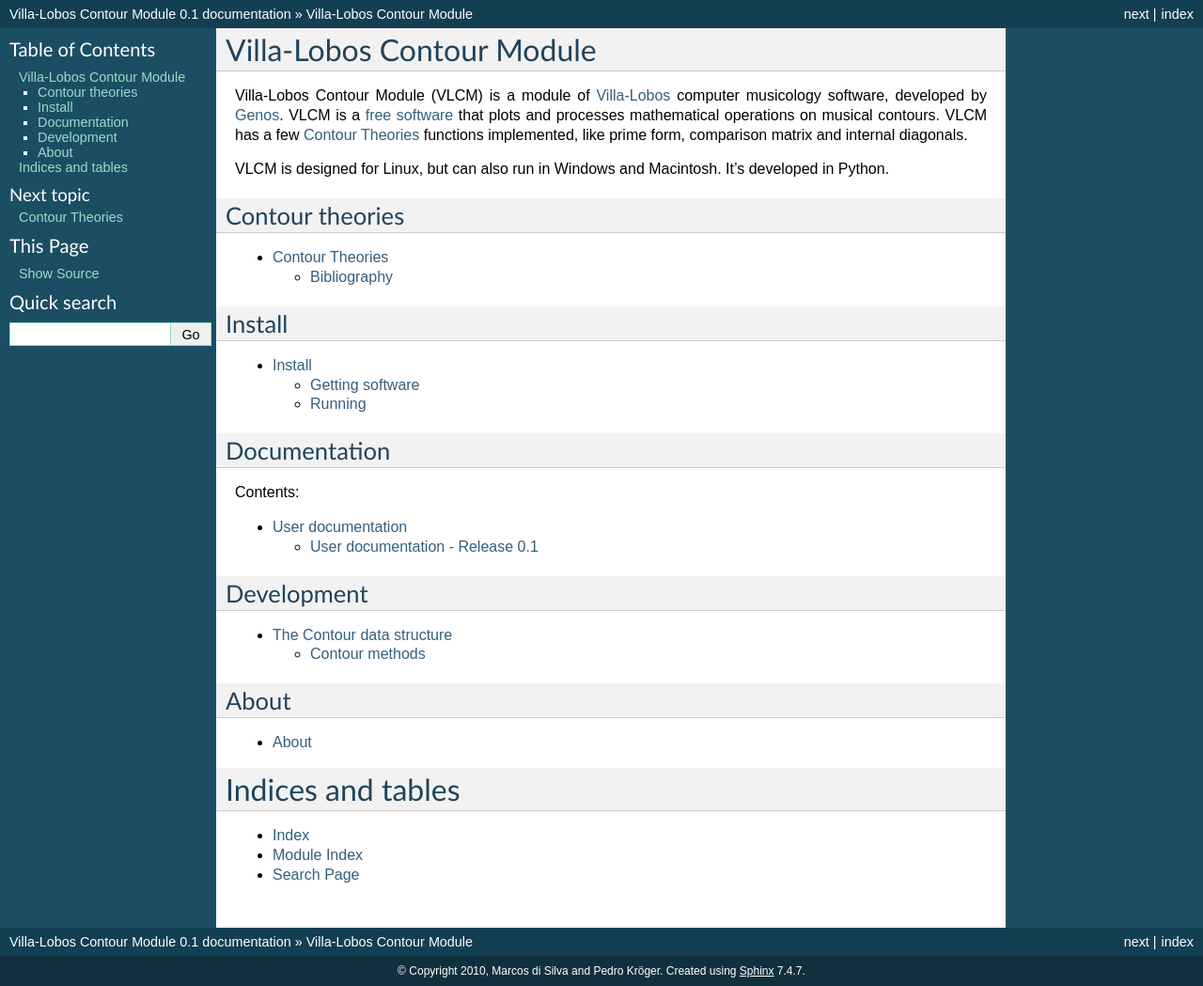
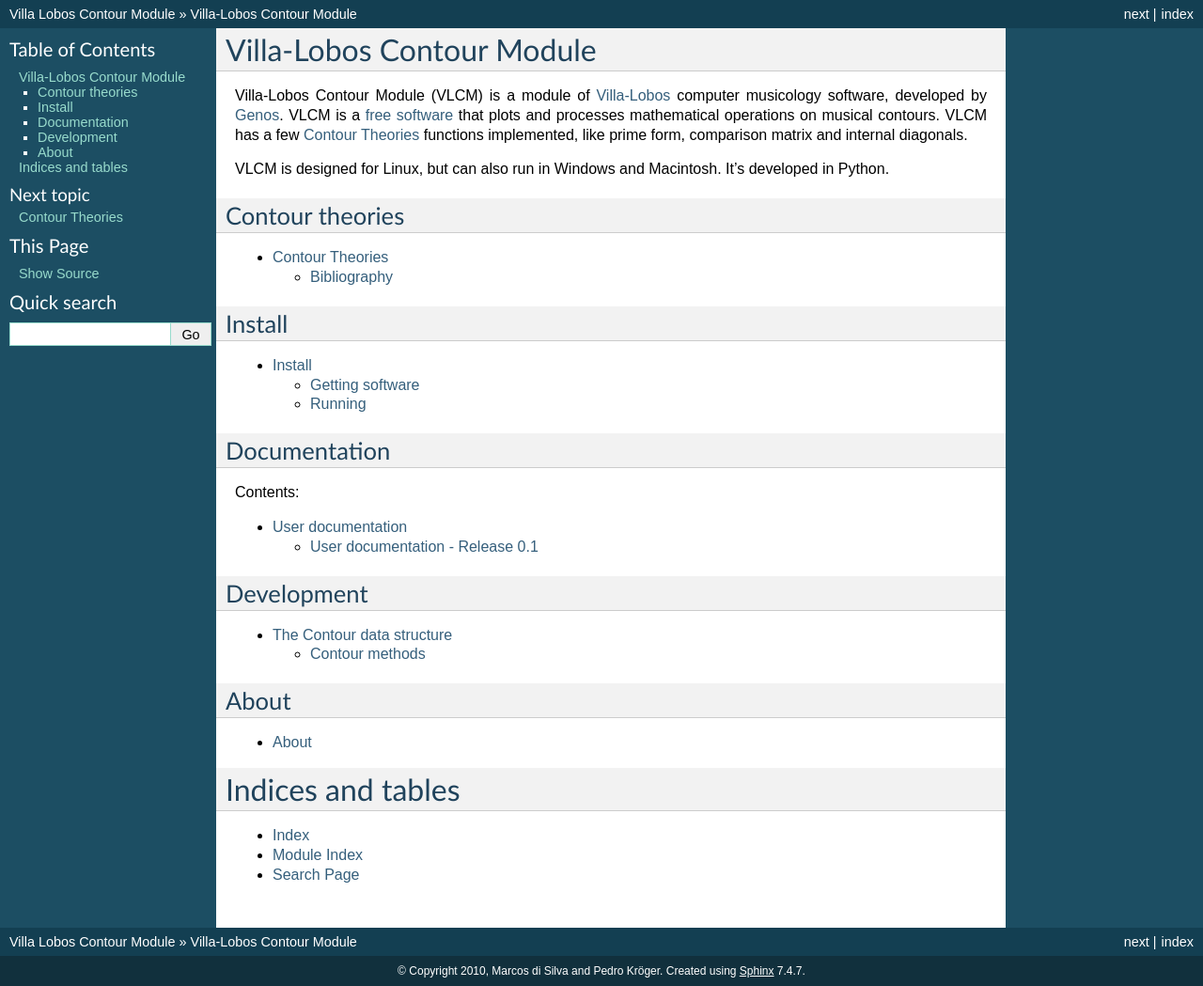
Before and after one commit to msampaio/musicontour, a Sphinx documentation site: the page built from docs/index.rst, in a window 1280 px wide. Shown: the whole page at 94% size. Built offline with Sphinx 7.4.7, drawn with Linux system fonts in a browser that asks for light colours; formulas are drawn with MathJax 3.

Commit message:
Renames page

```diff
--- a/docs/conf.py
+++ b/docs/conf.py
@@ -103,7 +103,7 @@
 
 # The name for this set of Sphinx documents.  If None, it defaults to
 # "<project> v<release> documentation".
-#html_title = None
+html_title = "Villa Lobos Contour Module"
 
 # A shorter title for the navigation bar.  Default is the same as html_title.
 #html_short_title = None
```
